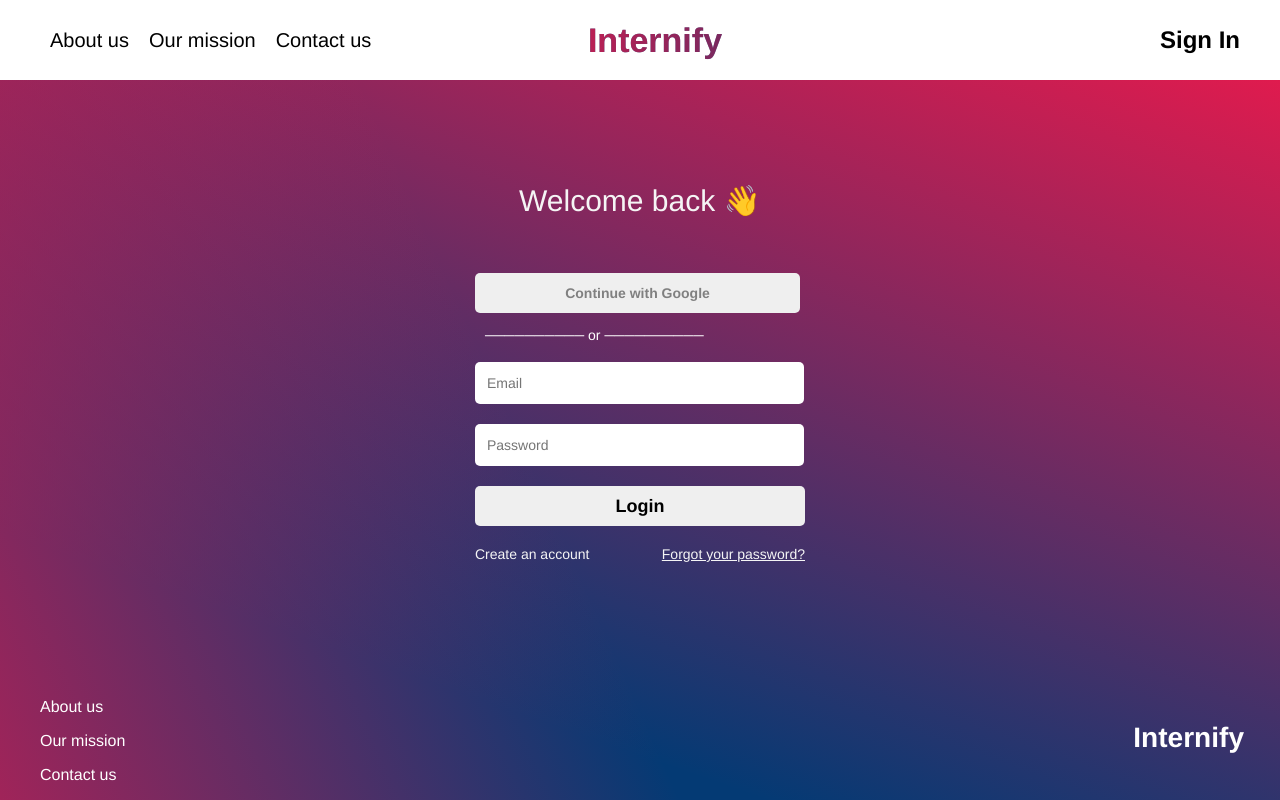
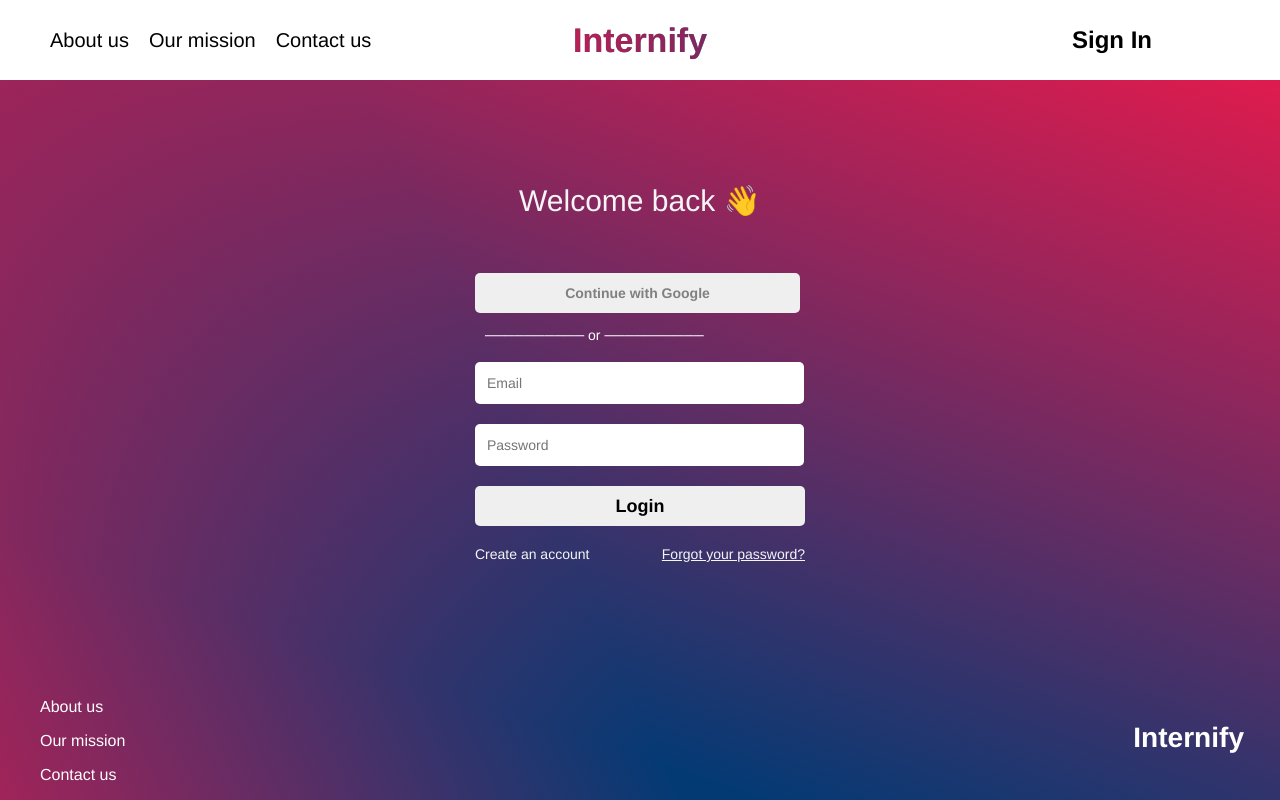
Before and after one commit to ReneReid/Internify, a React (Create React App) app in the folder internify/: page / in a window 1280 px wide. Built offline with nearby package versions, Linux system fonts and the light colour scheme.

Commit message:
updated navbar styling to center internify title;

```diff
--- a/internify/src/old-components/organisms/styles/NavBarMain.css
+++ b/internify/src/old-components/organisms/styles/NavBarMain.css
@@ -8,8 +8,7 @@
 
 .navbar_home_guest_left {
   flex: 1;
-  min-width: 400px;
-  text-align: left;
+  overflow: auto;
 }
 
 .home_guest_list li {
@@ -27,7 +26,7 @@
 
 .navbar_home_guest_centre {
   flex: 1;
-  margin-left: 50px;
+  margin-left: 0px;
   font-family: Helvetica;
   font-size: 34px;
   font-weight: bold;
@@ -49,12 +48,11 @@
   flex: 1;
   font-size: 20px;
   text-align: right;
-  padding-left: 1em;
 }
 
 .navbar_home_guest_right a {
   text-decoration: none;
-  margin-right: 40px;
+  margin-right: 30%;
   color: black;
   font-weight: bold;
   font-size: 24px;
```
